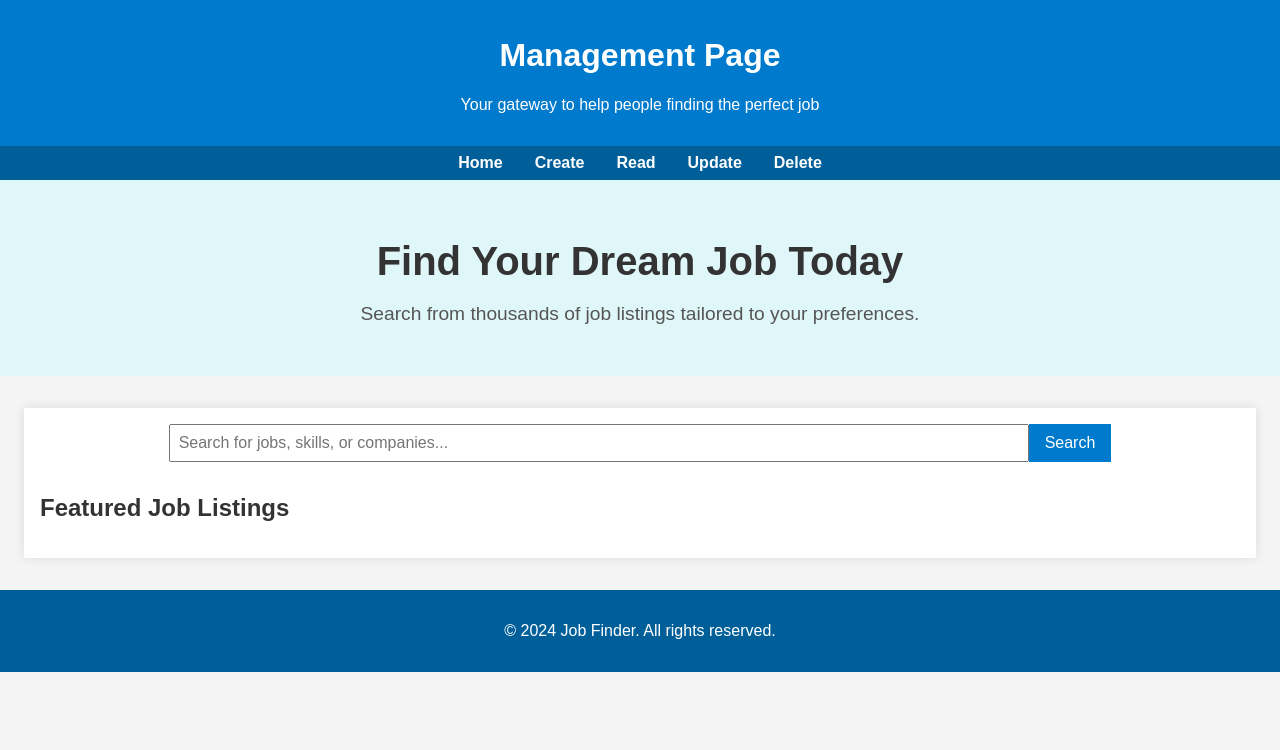
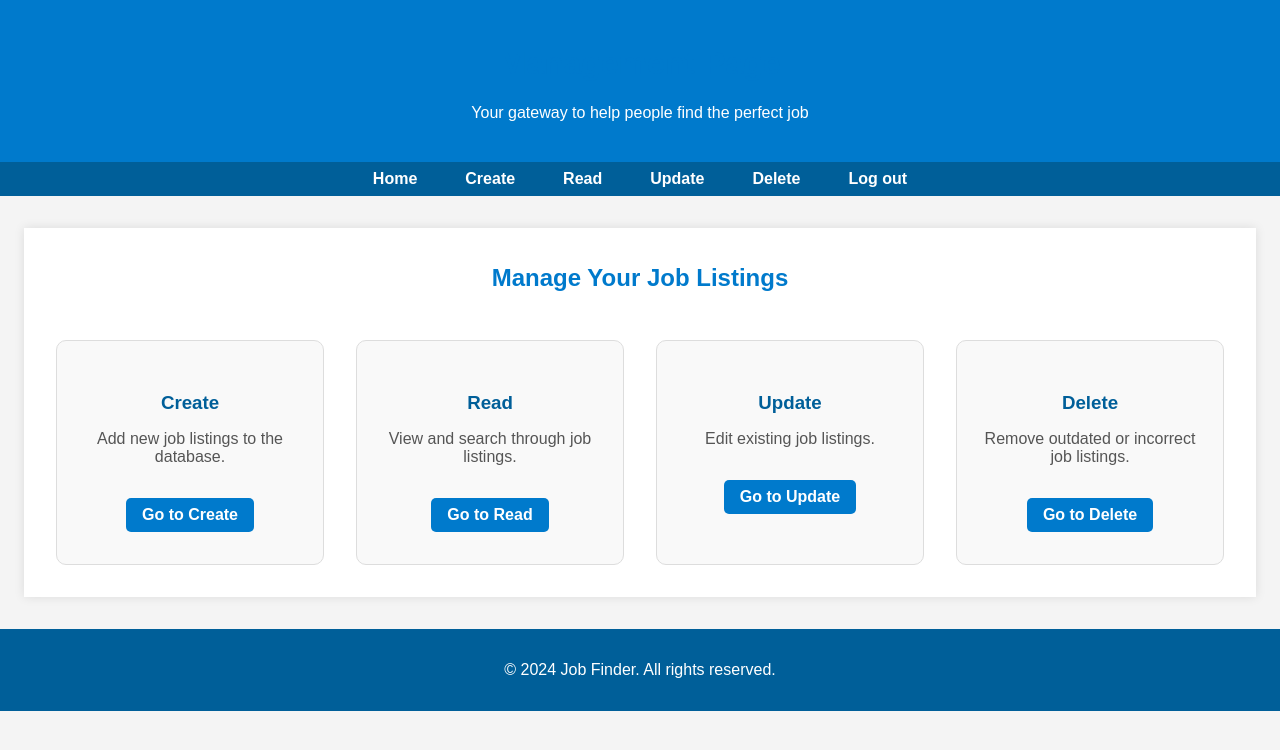
Before and after one commit to Hsiu727/DBMS_team16_Fianl_Project, a Flask app: page /management_page in a window 1280 px wide. Shown: the top 750 px of the page. Run offline with Flask 3, Linux system fonts and the light colour scheme.

Commit message:
2024/12/27

```diff
--- a/templates/company_page.html
+++ b/templates/company_page.html
@@ -179,6 +179,7 @@
         <a href="{{url_for('home')}}">Home</a>
         <a href="{{url_for('company')}}">Companies</a>
         <a href="{{url_for('view_cart')}}">Shopping cart</a>
+        <a href="{{url_for('logout')}}">Log out</a>
     </nav>
 
     <div class="container">
--- a/templates/create.html
+++ b/templates/create.html
@@ -89,6 +89,7 @@
         <a href="{{ url_for('read') }}">Read</a>
         <a href="{{ url_for('update') }}">Update</a>
         <a href="{{ url_for('delete') }}">Delete</a>
+        <a href="{{ url_for('logout') }}">Log out</a>
     </nav>
     <h1>{{ page_title }}</h1>
 
--- a/templates/delete.html
+++ b/templates/delete.html
@@ -135,6 +135,7 @@
         <a href="{{ url_for('read') }}">Read</a>
         <a href="{{ url_for('update') }}">Update</a>
         <a href="{{ url_for('delete') }}">Delete</a>
+        <a href="{{ url_for('logout') }}">Log out</a>
     </nav>
     <h1>{{ page_title }}</h1>
 
--- a/templates/login2.html
+++ b/templates/login2.html
@@ -11,6 +11,7 @@
             background-size: cover;
             background-position: center;
             background-repeat: no-repeat;
+            background-attachment: fixed; /* Keeps the background fixed while scrolling */
             color: #0f0f6e;
             margin: 0;
             padding: 0;
--- a/templates/main_page2.html
+++ b/templates/main_page2.html
@@ -260,6 +260,7 @@
     <nav>
         <a href="{{url_for('home')}}">Home</a>
         <a href="{{url_for('company')}}">Companies</a>
+        <a href="{{url_for('logout')}}">Log out</a>
     </nav>
     <div class="hero">
         <h1>Find Your Dream Job Today</h1>
--- a/templates/management_page.html
+++ b/templates/management_page.html
@@ -3,7 +3,7 @@
 <head>
     <meta charset="UTF-8">
     <meta name="viewport" content="width=device-width, initial-scale=1.0">
-    <title>Job Finder - Main Page</title>
+    <title>Job Finder - Management Page</title>
     <style>
         body {
             font-family: Arial, sans-serif;
@@ -12,40 +12,32 @@
             background-color: #f4f4f4;
             color: #333;
         }
+
         header {
             background: #007acc;
             color: white;
-            padding: 1rem 0;
+            padding: 1.5rem 0;
             text-align: center;
         }
+
         nav {
             display: flex;
             justify-content: center;
             background: #005f99;
             padding: 0.5rem 0;
         }
+
         nav a {
             color: white;
             text-decoration: none;
-            margin: 0 1rem;
+            margin: 0 1.5rem;
             font-weight: bold;
         }
+
         nav a:hover {
             text-decoration: underline;
         }
-        .hero {
-            text-align: center;
-            padding: 2rem;
-            background: #e0f7fa;
-        }
-        .hero h1 {
-            font-size: 2.5rem;
-            margin-bottom: 1rem;
-        }
-        .hero p {
-            font-size: 1.2rem;
-            color: #555;
-        }
+
         .container {
             max-width: 1200px;
             margin: 2rem auto;
@@ -53,58 +45,72 @@
             background: white;
             box-shadow: 0 0 10px rgba(0, 0, 0, 0.1);
         }
-        .search-bar {
-            display: flex;
-            justify-content: center;
-            margin-bottom: 2rem;
+
+        h1, h2 {
+            text-align: center;
+            color: #007acc;
         }
-        .search-bar input[type="text"] {
-            width: 70%;
-            padding: 0.5rem;
-            font-size: 1rem;
+
+        .action-cards {
+            display: grid;
+            grid-template-columns: repeat(auto-fit, minmax(250px, 1fr));
+            gap: 2rem;
+            margin-top: 2rem;
+            padding: 1rem;
         }
-        .search-bar button {
+
+        .card {
+            text-align: center;
+            border: 1px solid #ddd;
+            border-radius: 10px;
+            background: #f9f9f9;
+            padding: 2rem 1rem;
+            transition: transform 0.3s, box-shadow 0.3s;
+            cursor: pointer;
+        }
+
+        .card:hover {
+            transform: translateY(-10px);
+            box-shadow: 0 8px 20px rgba(0, 0, 0, 0.15);
+        }
+
+        .card h3 {
+            color: #005f99;
+            margin-bottom: 1rem;
+        }
+
+        .card p {
+            color: #555;
+        }
+
+        .card a {
+            display: inline-block;
+            margin-top: 1rem;
             padding: 0.5rem 1rem;
-            font-size: 1rem;
             background: #007acc;
             color: white;
-            border: none;
-            cursor: pointer;
+            text-decoration: none;
+            border-radius: 5px;
+            font-weight: bold;
         }
-        .search-bar button:hover {
+
+        .card a:hover {
             background: #005f99;
         }
-        .job-listings {
-            display: grid;
-            grid-template-columns: repeat(auto-fit, minmax(300px, 1fr));
-            gap: 1.5rem;
-        }
-        .job-card {
-            border: 1px solid #ddd;
-            padding: 1rem;
-            border-radius: 5px;
-            background: #fafafa;
-        }
-        .job-card h3 {
-            margin: 0;
-            color: #007acc;
-        }
-        .job-card p {
-            margin: 0.5rem 0;
-            color: #555;
-        }
+
         footer {
             text-align: center;
             padding: 1rem 0;
             background: #005f99;
             color: white;
+            margin-top: 2rem;
         }
     </style>
 </head>
 <body>
     <header>
         <h1>Management Page</h1>
-        <p>Your gateway to help people finding the perfect job</p>
+        <p>Your gateway to help people find the perfect job</p>
     </header>
     <nav>
         <a href="{{ url_for('home2') }}">Home</a>
@@ -112,30 +118,42 @@
         <a href="{{ url_for('read') }}">Read</a>
         <a href="{{ url_for('update') }}">Update</a>
         <a href="{{ url_for('delete') }}">Delete</a>
+        <a href="{{ url_for('logout') }}">Log out</a>
     </nav>
 
-    <div class="hero">
-        <h1>Find Your Dream Job Today</h1>
-        <p>Search from thousands of job listings tailored to your preferences.</p>
-    </div>
     <div class="container">
-        <div class="search-bar">
-            <input type="text" placeholder="Search for jobs, skills, or companies...">
-            <button>Search</button>
-        </div>
-        <h2>Featured Job Listings</h2>
-        <div class="job-listings">
-            <!-- Loop through jobs using Jinja2 -->
-            {% for job in jobs %}
-            <div class="job-card">
-                <h3>{{ job.title }}</h3>
-                <p>Company: {{ job.company }}</p>
-                <p>Location: {{ job.location }}</p>
-                <p>Salary: {{ job.salary }}</p>
+        <h2>Manage Your Job Listings</h2>
+        <div class="action-cards">
+            <!-- Card 1: Create -->
+            <div class="card">
+                <h3>Create</h3>
+                <p>Add new job listings to the database.</p>
+                <a href="{{ url_for('create') }}">Go to Create</a>
             </div>
-            {% endfor %}
+
+            <!-- Card 2: Read -->
+            <div class="card">
+                <h3>Read</h3>
+                <p>View and search through job listings.</p>
+                <a href="{{ url_for('read') }}">Go to Read</a>
+            </div>
+
+            <!-- Card 3: Update -->
+            <div class="card">
+                <h3>Update</h3>
+                <p>Edit existing job listings.</p>
+                <a href="{{ url_for('update') }}">Go to Update</a>
+            </div>
+
+            <!-- Card 4: Delete -->
+            <div class="card">
+                <h3>Delete</h3>
+                <p>Remove outdated or incorrect job listings.</p>
+                <a href="{{ url_for('delete') }}">Go to Delete</a>
+            </div>
         </div>
     </div>
+
     <footer>
         <p>&copy; 2024 Job Finder. All rights reserved.</p>
     </footer>
--- a/templates/read.html
+++ b/templates/read.html
@@ -112,6 +112,7 @@
         <a href="{{ url_for('read') }}">Read</a>
         <a href="{{ url_for('update') }}">Update</a>
         <a href="{{ url_for('delete') }}">Delete</a>
+        <a href="{{ url_for('logout') }}">Log out</a>
     </nav>
     <h1>{{ page_title }}</h1>
 
--- a/templates/signup.html
+++ b/templates/signup.html
@@ -11,6 +11,7 @@
             background-size: cover;
             background-position: center;
             background-repeat: no-repeat;
+            background-attachment: fixed; /* Keeps the background fixed while scrolling */
             color: #0f0f6e;
             margin: 10;
             padding: 5;
```
